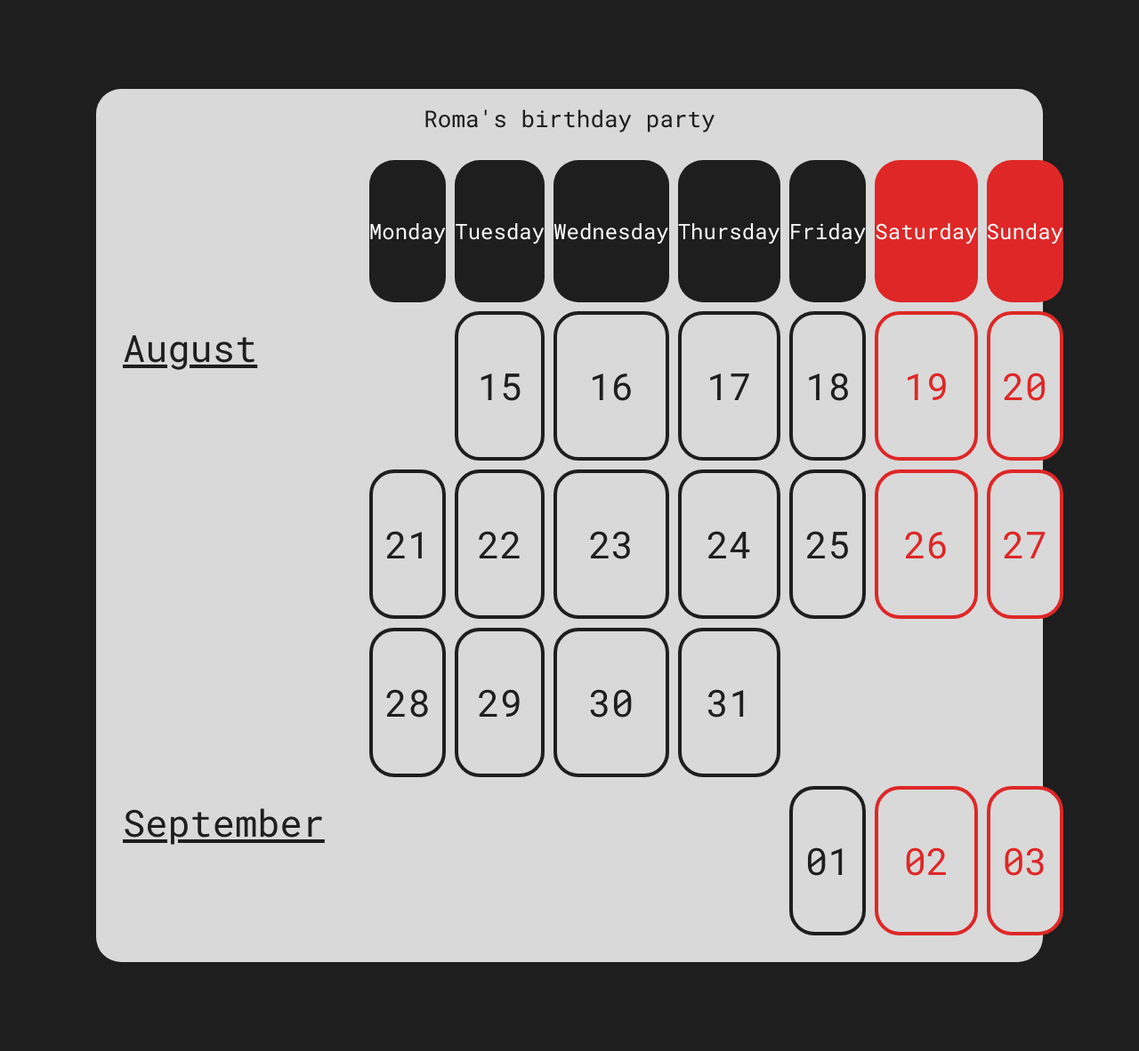
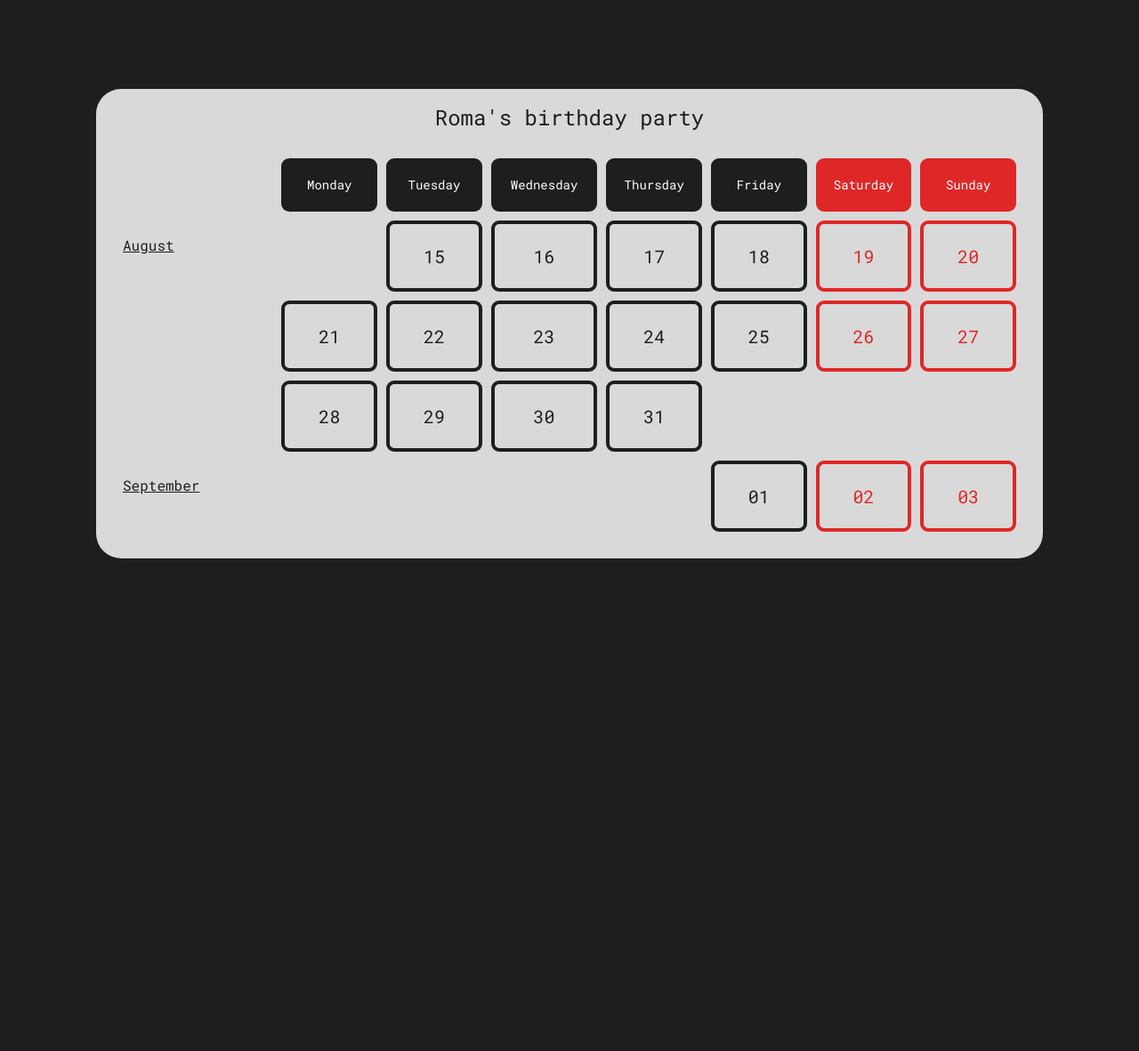
Before and after one commit to gPlorovg/TgCalendar, a Flask app: page /config_calendar in a window 1280 px wide. Shown: the whole page at 89% size. After the commit the page ends 628 px from the top, so only its background shows below. Run offline with Flask 3, Linux system fonts and the light colour scheme; some libraries are stand-ins or nearby versions.

Commit message:
try respective design

```diff
--- a/WebApp/static/main_style.css
+++ b/WebApp/static/main_style.css
@@ -406,15 +406,16 @@ button:active {
 }
 
 .day {
+  min-width: 100px;
   vertical-align: middle;
   text-align: center;
-  width: 160px;
-  height: 160px;
+  width: 100px;
+  height: 100px;
   background-color: #D9D9D9;
   border: 4px solid #1E1E1E;
-  border-radius: 28px;
+  border-radius: 17px;
   color: #1E1E1E;
-  font-size: 42px;
+  font-size: 22px;
 }
 
 .holiday {
@@ -425,13 +426,13 @@ button:active {
 .weekday {
   vertical-align: middle;
   text-align: center;
-  width: 160px;
-  height: 160px;
-  border-radius: 28px;
+  width: 100px;
+  height: 100px;
+  border-radius: 17px;
   color: white;
   background-color: #1E1E1E;
   border: none;
-  font-size: 24px;
+  font-size: 16px;
 }
 
 .weekday_holiday {
@@ -446,11 +447,13 @@ table {
 }
 
 .month_name {
+  width: 100px;
+  height: 100px;
   color: #1E1E1E;
-  font-size: 42px;
+  font-size: 22px;
   text-decoration: underline;
   text-align: left;
-  padding: 20px 40px 0 0;
+  padding: 20px 20px 0 0;
 }
 
 .day:hover {
@@ -463,13 +466,37 @@ table {
 }
 
 #event_name {
-  font-size: 26px;
+  font-size: 24px;
   color: #1E1E1E;
   text-align: center;
 }
 
 .empty {
   visibility: hidden;
-  width: 160px;
-  height: 160px;
+  width: 100px;
+  height: 100px;
 }
+@media (max-width: 1280px) {
+  .day {
+    font-size: 20px;
+    border-radius: 9px;
+    min-width: 60px;
+    width: 60px;
+    height: 60px;
+  }
+  .weekday {
+    font-size: 14px;
+    border-radius: 9px;
+    width: 60px;
+    height: 60px;
+  }
+  .month_name {
+    width: 60px;
+    height: 60px;
+    font-size: 16px;
+  }
+  .empty {
+    width: 60px;
+    height: 60px;
+  }
+}
```
